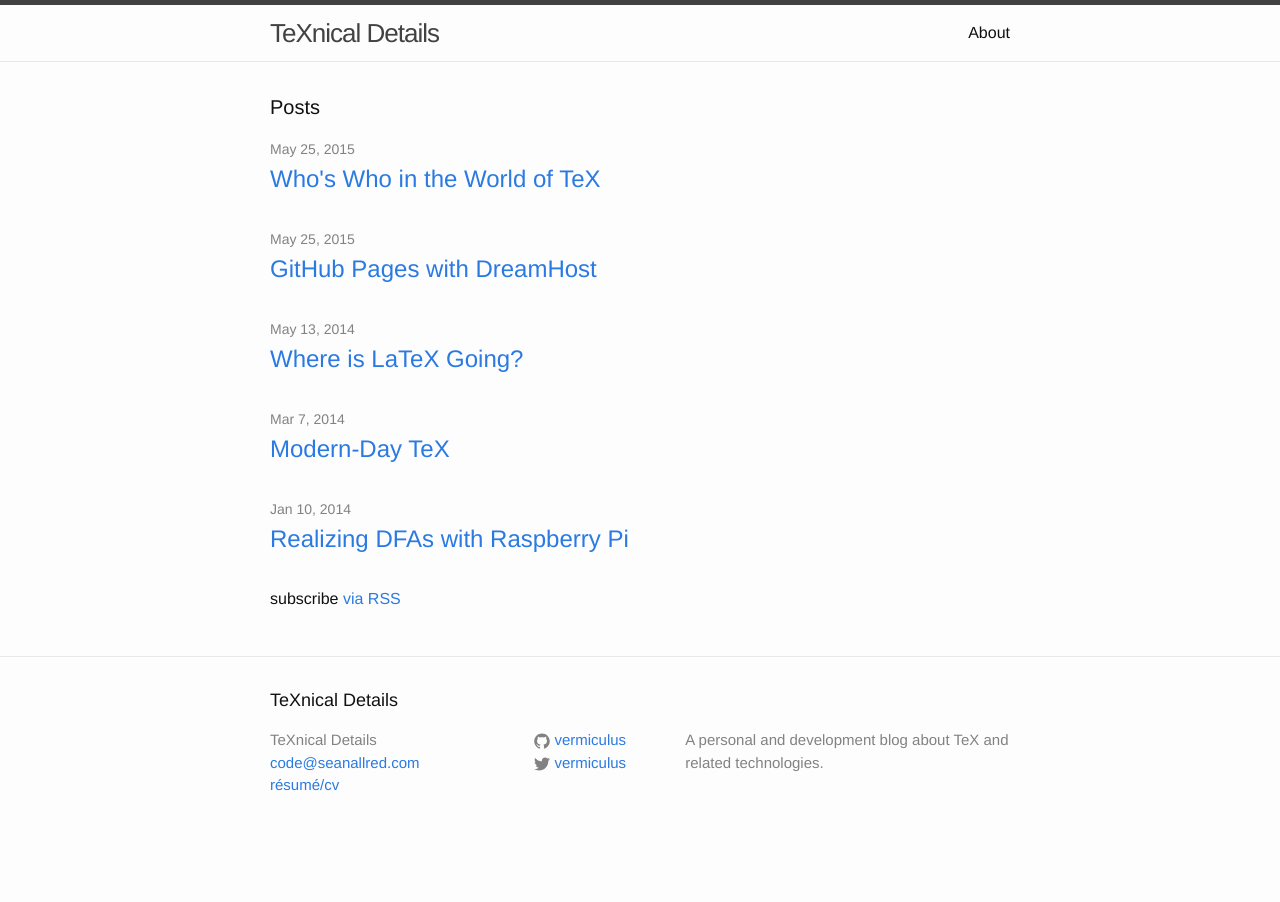
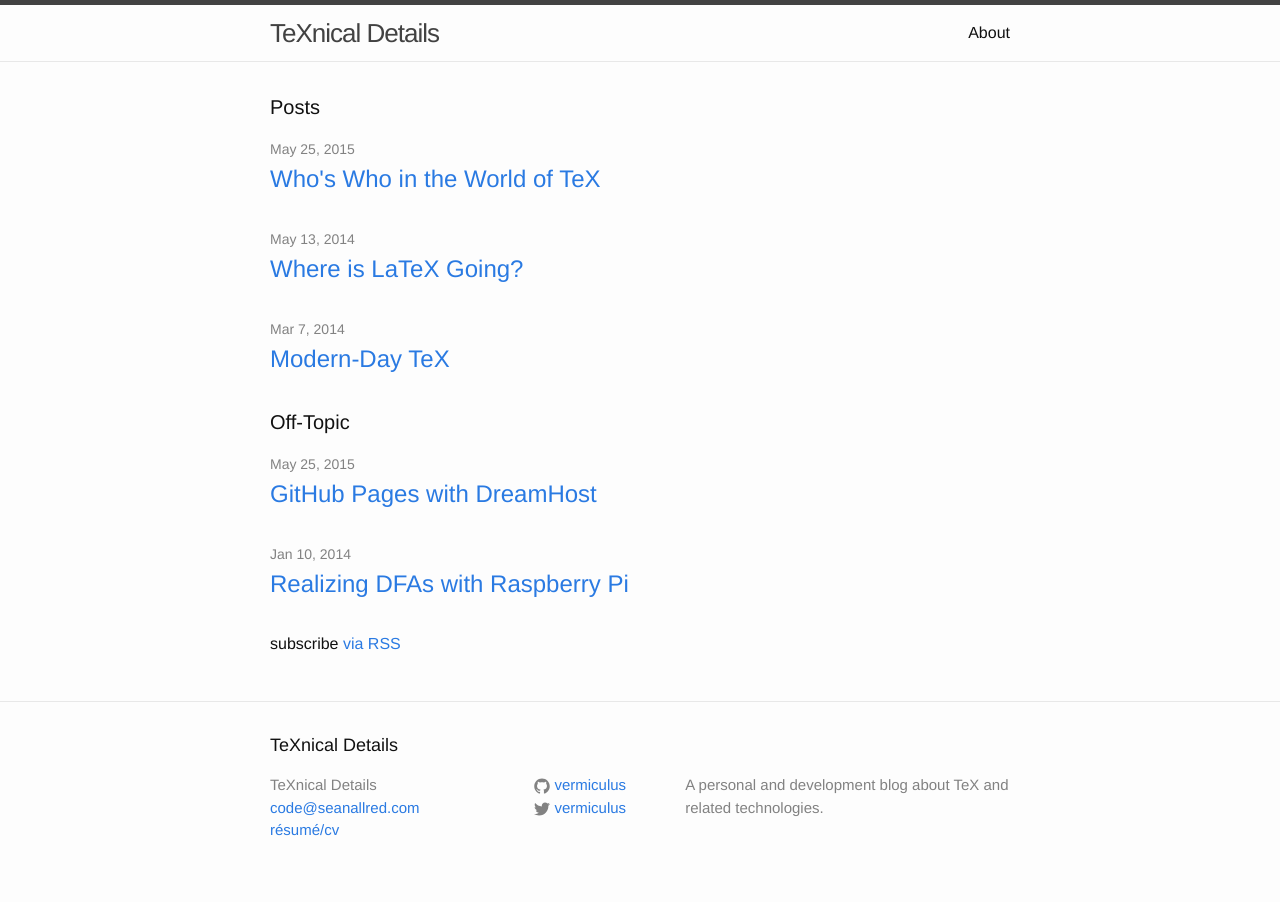
Before and after one commit to vermiculus/seanallred.com, a Jekyll site: the page built from index.html, in a window 1280 px wide. Built offline with Jekyll 4.4.1, drawn with Linux system fonts in a browser that asks for light colours.

Commit message:
Note off-topic posts

```diff
--- a/_posts/2014-01-10-rpi-dfa.markdown
+++ b/_posts/2014-01-10-rpi-dfa.markdown
@@ -3,9 +3,8 @@
 title: "Realizing DFAs with Raspberry Pi"
 subtitle: "There's a better way!!"
 comments: true
-categories:
-- cstheory
-- raspberry pi
+off-topic: true
+category: cs-theory
 ---
 I've been working on a [project][pisnort] recently for a friend's research,
   which needed a decently specialized piece of hardware.
--- a/_posts/2015-05-24-github-pages-with-dreamhost.markdown
+++ b/_posts/2015-05-24-github-pages-with-dreamhost.markdown
@@ -3,6 +3,7 @@
 title: "GitHub Pages with DreamHost"
 date: "2015-05-24 21:35:05 -0500"
 comments: true
+off-topic: true
 ---
 
 It's been a long, confusing day as I've migrated some of my old
--- a/index.html
+++ b/index.html
@@ -8,6 +8,7 @@
 
   <ul class="post-list">
     {% for post in site.posts %}
+    {% if post.off-topic %}{% else %}
       <li>
         <span class="post-meta">{{ post.date | date: "%b %-d, %Y" }}</span>
 
@@ -15,6 +16,23 @@
           <a class="post-link" href="{{ post.url | prepend: site.baseurl }}">{{ post.title }}</a>
         </h2>
       </li>
+    {% endif %}
+    {% endfor %}
+  </ul>
+
+  <h1 class="page-heading">Off-Topic</h1>
+
+  <ul class="post-list">
+    {% for post in site.posts %}
+    {% if post.off-topic %}
+      <li>
+        <span class="post-meta">{{ post.date | date: "%b %-d, %Y" }}</span>
+
+        <h2>
+          <a class="post-link" href="{{ post.url | prepend: site.baseurl }}">{{ post.title }}</a>
+        </h2>
+      </li>
+    {% endif %}
     {% endfor %}
   </ul>
 
```
